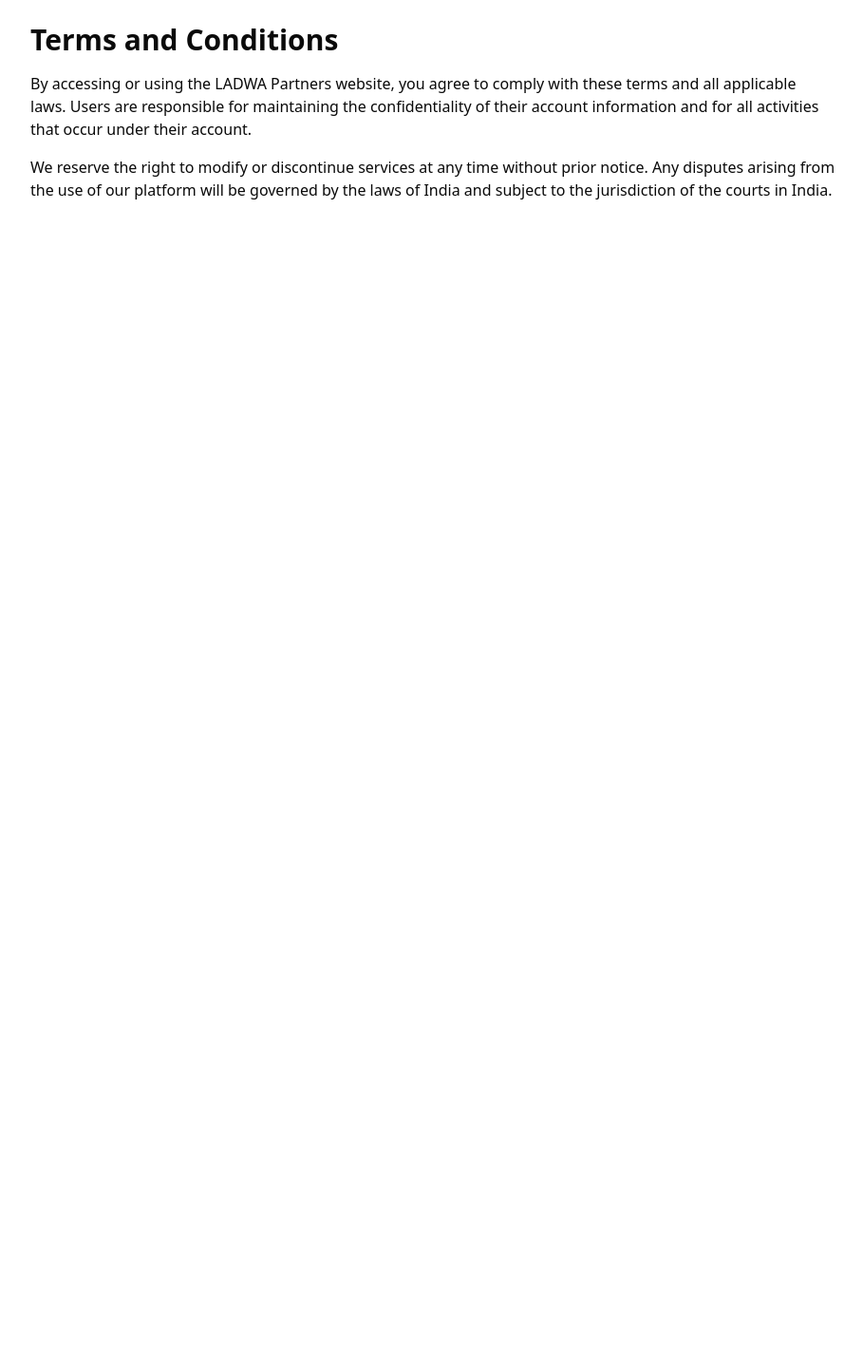
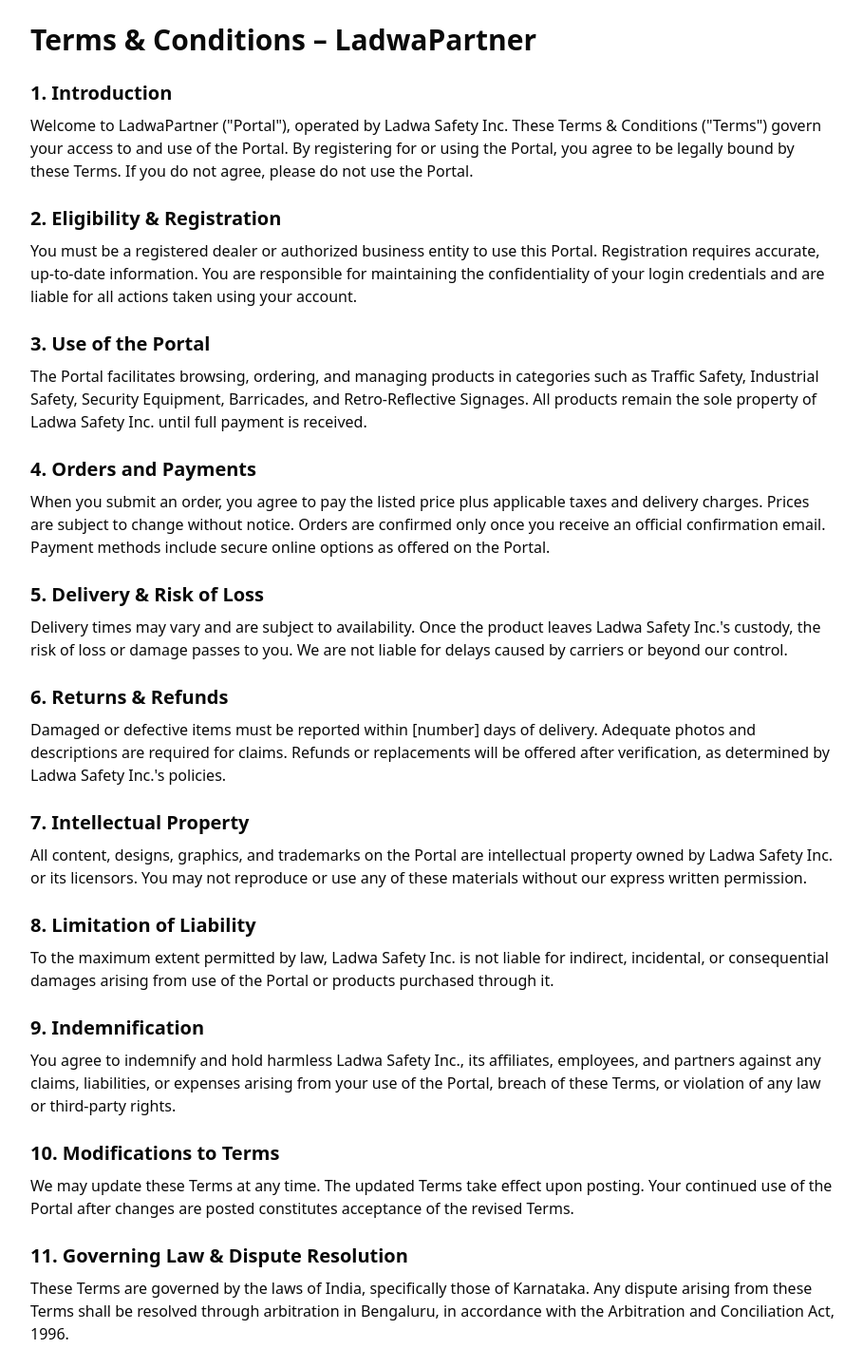
Before and after one commit to the-capital-hub/ladwapartners, a Next.js app: page /terms-and-conditions in a window 1280 px wide. Shown: the whole page at 95% size, without its empty margins (184-1093 px from the left). Before the commit the page ends 800 px from the top, so only its background shows below. Built offline with nearby package versions, Linux system fonts and the light colour scheme.

Commit message:
Update terms and conditions content

```diff
--- a/app/terms-and-conditions/page.jsx
+++ b/app/terms-and-conditions/page.jsx
@@ -5,20 +5,108 @@
 
 export default function TermsConditionsPage() {
   return (
-    <main className="max-w-4xl mx-auto p-6 space-y-4">
-      <h1 className="text-3xl font-bold">Terms and Conditions</h1>
-      <p>
-        By accessing or using the LADWA Partners website, you agree to comply
-        with these terms and all applicable laws. Users are responsible for
-        maintaining the confidentiality of their account information and for all
-        activities that occur under their account.
-      </p>
-      <p>
-        We reserve the right to modify or discontinue services at any time
-        without prior notice. Any disputes arising from the use of our platform
-        will be governed by the laws of India and subject to the jurisdiction of
-        the courts in India.
-      </p>
+    <main className="max-w-4xl mx-auto p-6 space-y-6">
+      <h1 className="text-3xl font-bold">Terms &amp; Conditions – LadwaPartner</h1>
+      <section className="space-y-2">
+        <h2 className="text-xl font-semibold">1. Introduction</h2>
+        <p>
+          Welcome to LadwaPartner ("Portal"), operated by Ladwa Safety Inc.
+          These Terms &amp; Conditions ("Terms") govern your access to and use of
+          the Portal. By registering for or using the Portal, you agree to be
+          legally bound by these Terms. If you do not agree, please do not use
+          the Portal.
+        </p>
+      </section>
+      <section className="space-y-2">
+        <h2 className="text-xl font-semibold">2. Eligibility &amp; Registration</h2>
+        <p>
+          You must be a registered dealer or authorized business entity to use
+          this Portal. Registration requires accurate, up-to-date information.
+          You are responsible for maintaining the confidentiality of your login
+          credentials and are liable for all actions taken using your account.
+        </p>
+      </section>
+      <section className="space-y-2">
+        <h2 className="text-xl font-semibold">3. Use of the Portal</h2>
+        <p>
+          The Portal facilitates browsing, ordering, and managing products in
+          categories such as Traffic Safety, Industrial Safety, Security
+          Equipment, Barricades, and Retro-Reflective Signages. All products
+          remain the sole property of Ladwa Safety Inc. until full payment is
+          received.
+        </p>
+      </section>
+      <section className="space-y-2">
+        <h2 className="text-xl font-semibold">4. Orders and Payments</h2>
+        <p>
+          When you submit an order, you agree to pay the listed price plus
+          applicable taxes and delivery charges. Prices are subject to change
+          without notice. Orders are confirmed only once you receive an official
+          confirmation email. Payment methods include secure online options as
+          offered on the Portal.
+        </p>
+      </section>
+      <section className="space-y-2">
+        <h2 className="text-xl font-semibold">5. Delivery &amp; Risk of Loss</h2>
+        <p>
+          Delivery times may vary and are subject to availability. Once the
+          product leaves Ladwa Safety Inc.'s custody, the risk of loss or damage
+          passes to you. We are not liable for delays caused by carriers or
+          beyond our control.
+        </p>
+      </section>
+      <section className="space-y-2">
+        <h2 className="text-xl font-semibold">6. Returns &amp; Refunds</h2>
+        <p>
+          Damaged or defective items must be reported within [number] days of
+          delivery. Adequate photos and descriptions are required for claims.
+          Refunds or replacements will be offered after verification, as
+          determined by Ladwa Safety Inc.'s policies.
+        </p>
+      </section>
+      <section className="space-y-2">
+        <h2 className="text-xl font-semibold">7. Intellectual Property</h2>
+        <p>
+          All content, designs, graphics, and trademarks on the Portal are
+          intellectual property owned by Ladwa Safety Inc. or its licensors. You
+          may not reproduce or use any of these materials without our express
+          written permission.
+        </p>
+      </section>
+      <section className="space-y-2">
+        <h2 className="text-xl font-semibold">8. Limitation of Liability</h2>
+        <p>
+          To the maximum extent permitted by law, Ladwa Safety Inc. is not
+          liable for indirect, incidental, or consequential damages arising from
+          use of the Portal or products purchased through it.
+        </p>
+      </section>
+      <section className="space-y-2">
+        <h2 className="text-xl font-semibold">9. Indemnification</h2>
+        <p>
+          You agree to indemnify and hold harmless Ladwa Safety Inc., its
+          affiliates, employees, and partners against any claims, liabilities, or
+          expenses arising from your use of the Portal, breach of these Terms, or
+          violation of any law or third-party rights.
+        </p>
+      </section>
+      <section className="space-y-2">
+        <h2 className="text-xl font-semibold">10. Modifications to Terms</h2>
+        <p>
+          We may update these Terms at any time. The updated Terms take effect
+          upon posting. Your continued use of the Portal after changes are posted
+          constitutes acceptance of the revised Terms.
+        </p>
+      </section>
+      <section className="space-y-2">
+        <h2 className="text-xl font-semibold">11. Governing Law &amp; Dispute Resolution</h2>
+        <p>
+          These Terms are governed by the laws of India, specifically those of
+          Karnataka. Any dispute arising from these Terms shall be resolved
+          through arbitration in Bengaluru, in accordance with the Arbitration
+          and Conciliation Act, 1996.
+        </p>
+      </section>
     </main>
   );
 }
```
